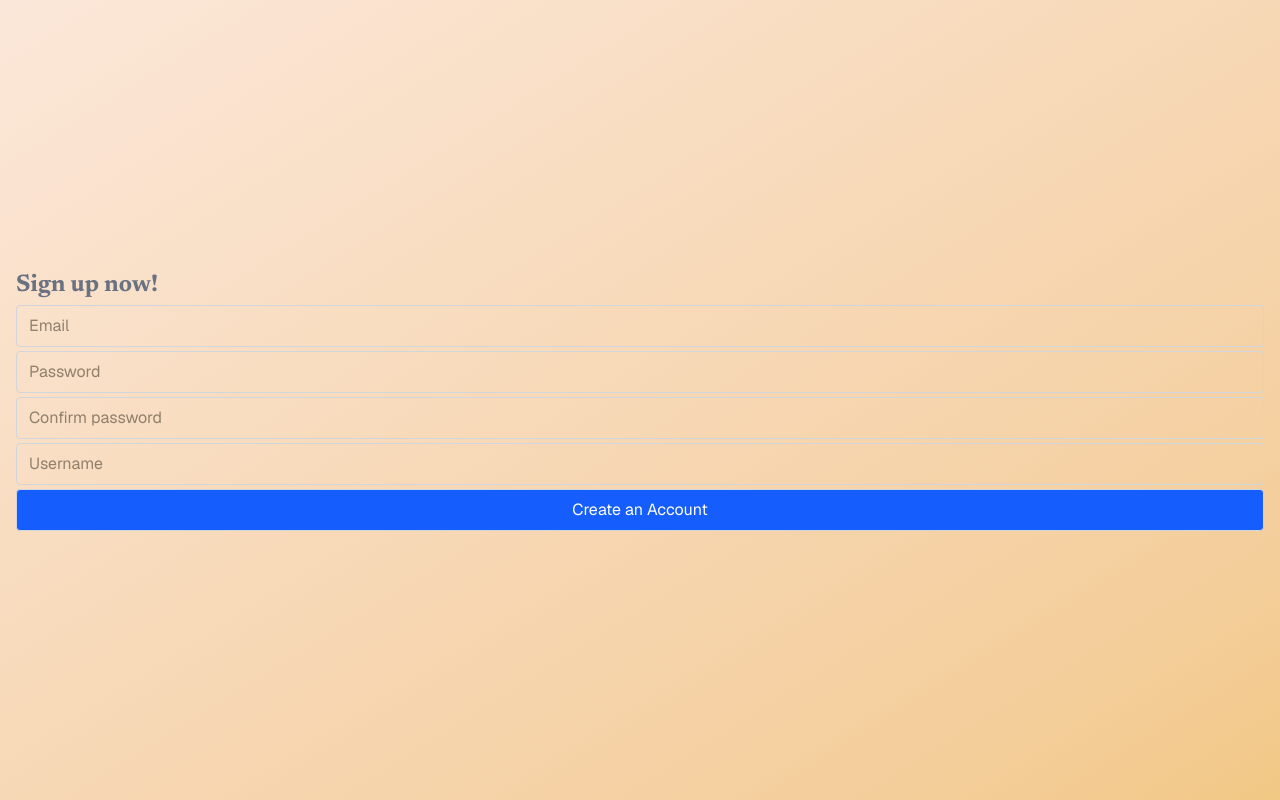
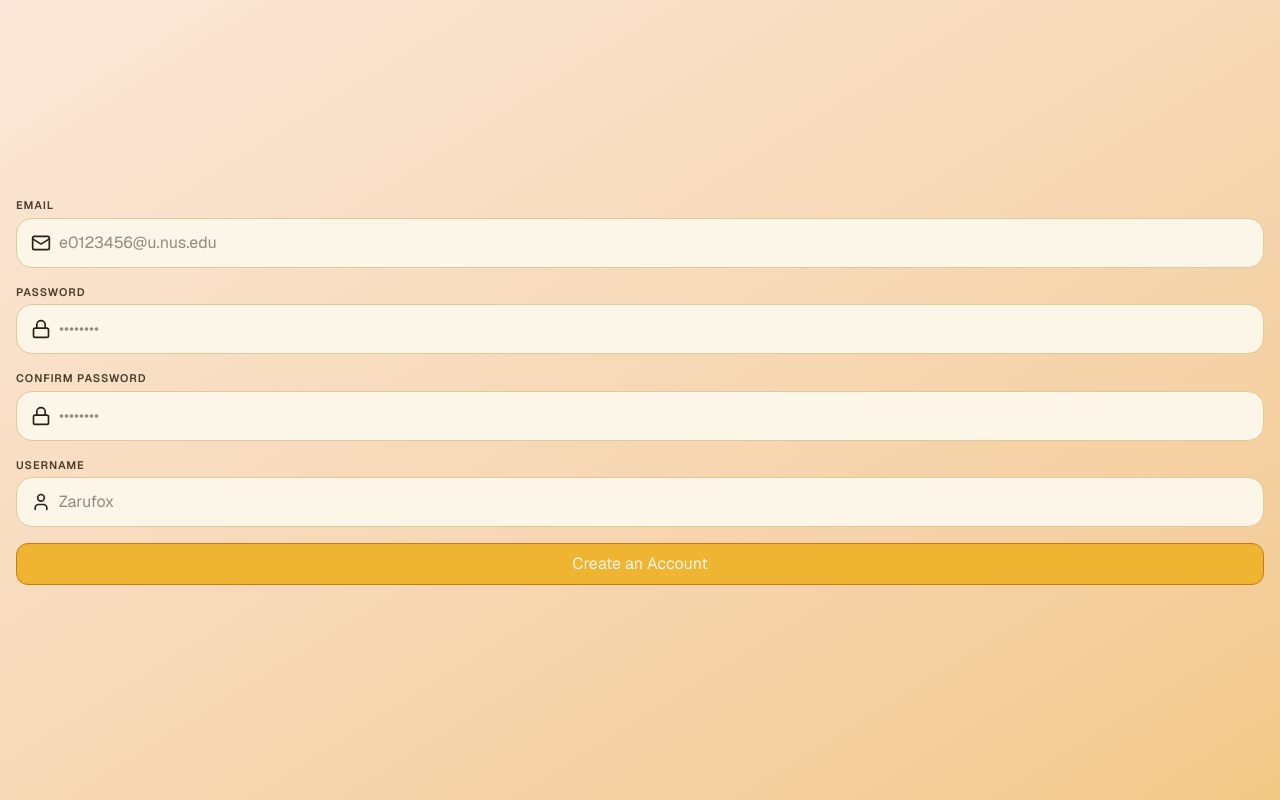
Before and after one commit to zaru-noodles/notelock, a Next.js app: page /register-page in a window 1280 px wide. Built offline with nearby package versions, Linux system fonts and the light colour scheme; no server answers.

Commit message:
Styled register form

```diff
--- a/app/components/auth/LoginForm.tsx
+++ b/app/components/auth/LoginForm.tsx
@@ -45,7 +45,7 @@ export default function LoginForm() {
         NUS EMAIL
       </label>
       <div className="flex items-center pl-3.5 py-1 bg-paper-1 border border-paper-4 rounded-2xl mb-3">
-        <Mail className="h-5 w-5 text-ink-1 stroke-[1.5]" />
+        <Mail className="h-5 w-5 text-ink-1 stroke-2" />
         <input
           className="rounded px-2 py-2 focus:outline-none w-[90%]"
           type="email"
@@ -63,7 +63,7 @@ export default function LoginForm() {
         PASSWORD
       </label>
       <div className="flex items-center pl-3.5 py-1 bg-paper-1 border border-paper-4 rounded-2xl mb-5">
-        <Lock className="h-5 w-5 text-ink-1 stroke-[1.5]"></Lock>
+        <Lock className="h-5 w-5 text-ink-1 stroke-2"></Lock>
         <input
           className="rounded px-2 py-2 focus:outline-none w-[90%]"
           type="password"
--- a/app/components/auth/RegisterForm.tsx
+++ b/app/components/auth/RegisterForm.tsx
@@ -1,6 +1,7 @@
 "use client";
 import { useState } from "react";
 import { LoginRequest, RegisterRequest } from "@/types/api";
+import { Mail, Lock, ArrowRight, User } from "lucide-react";
 
 type Props = {
   setLoginInfomation: (value: LoginRequest) => void;
@@ -48,9 +49,13 @@ export default function RegisterForm({ setLoginInfomation }: Props) {
 
   return (
     <form onSubmit={handleRegister} className="flex flex-col gap-1 w-full">
-      <h2 className="font-bold text-2xl text-gray-500">Sign up now!</h2>
+      <label className="block font-sans text-[11px] font-semibold uppercase tracking-[0.08em] text-ink-2">
+        EMAIL
+      </label>
+      <div className="flex items-center pl-3.5 py-1 bg-paper-1 border border-paper-4 rounded-2xl mb-3">
+        <Mail className="h-5 w-5 text-ink-1 stroke-2" />
         <input
-        className="border border-gray-300 rounded px-3 py-2 focus:border-blue-500 focus:outline-none"
+          className="rounded px-2 py-2 focus:outline-none w-[90%]"
           type="email"
           value={registerRequest.email}
           onChange={(e) =>
@@ -59,19 +64,31 @@ export default function RegisterForm({ setLoginInfomation }: Props) {
               email: e.target.value.toLowerCase(),
             })
           }
-        placeholder="Email"
+          placeholder="e0123456@u.nus.edu"
         />
+      </div>
+      <label className="block font-sans text-[11px] font-semibold uppercase tracking-[0.08em] text-ink-2">
+        PASSWORD
+      </label>
+      <div className="flex items-center pl-3.5 py-1 bg-paper-1 border border-paper-4 rounded-2xl mb-3">
+        <Lock className="h-5 w-5 text-ink-1 stroke-2"></Lock>
         <input
-        className="border border-gray-300 rounded px-3 py-2 focus:border-blue-500 focus:outline-none"
+          className="rounded px-2 py-2 focus:outline-none w-[90%]"
           type="password"
           value={registerRequest.password}
           onChange={(e) =>
             setRegisterRequest({ ...registerRequest, password: e.target.value })
           }
-        placeholder="Password"
+          placeholder="••••••••"
         />
+      </div>
+      <label className="block font-sans text-[11px] font-semibold uppercase tracking-[0.08em] text-ink-2">
+        CONFIRM PASSWORD
+      </label>
+      <div className="flex items-center pl-3.5 py-1 bg-paper-1 border border-paper-4 rounded-2xl mb-3">
+        <Lock className="h-5 w-5 text-ink-1 stroke-2"></Lock>
         <input
-        className="border border-gray-300 rounded px-3 py-2 focus:border-blue-500 focus:outline-none"
+          className="rounded px-2 py-2 focus:outline-none w-[90%]"
           type="password"
           value={registerRequest.confirmPassword}
           onChange={(e) =>
@@ -80,20 +97,27 @@ export default function RegisterForm({ setLoginInfomation }: Props) {
               confirmPassword: e.target.value,
             })
           }
-        placeholder="Confirm password"
+          placeholder="••••••••"
         />
+      </div>
+      <label className="block font-sans text-[11px] font-semibold uppercase tracking-[0.08em] text-ink-2">
+        USERNAME
+      </label>
+      <div className="flex items-center pl-3.5 py-1 bg-paper-1 border border-paper-4 rounded-2xl mb-3">
+        <User className="h-5 w-5 text-ink-1 stroke-2"></User>
         <input
-        className="border border-gray-300 rounded px-3 py-2 focus:border-blue-500 focus:outline-none"
+          className="rounded px-2 py-2 focus:outline-none w-[90%]"
           type="text"
           value={registerRequest.username}
           onChange={(e) =>
             setRegisterRequest({ ...registerRequest, username: e.target.value })
           }
-        placeholder="Username"
+          placeholder="Zarufox"
         />
+      </div>
       {error && <p className="text-red-500 font-bold">{error}</p>}
       <button
-        className="border border-gray-300 rounded px-3 py-2 bg-blue-600 text-white hover:bg-blue-700 disabled:bg-gray-300"
+        className="border border-honey-500 rounded-md px-3 py-2 bg-honey-300 text-paper-1 hover:bg-honey-500 disabled:bg-honey-400 transition-transform duration-200 hover:translate-y-[-1px] hover:shadow-sh-4 mb-4.5"
         type="submit"
         disabled={loading}
       >
--- a/app/components/landing-page/Navbar.tsx
+++ b/app/components/landing-page/Navbar.tsx
@@ -1,29 +1,20 @@
 export default function Navbar() {
+  const navElemStyling =
+    "text-ink-2 text-[18px] font-medium px-1.5 py-1 border-b border-transparent transition-colors duration-250 hover:text-ink-1 hover:border-b-ink-2";
+
   return (
     <nav className="sticky top-0 z-10 flex items-center gap-5.5 px-12 py-4 border-b border-paper-3 bg-paper-1/80 backdrop-blur-md">
       <div className="flex gap-6 ml-6">
-        <a
-          className="text-ink-2 text-[18px] font-medium px-1.5 py-1 border-b border-transparent transition-colors duration-250 hover:text-ink-1  hover:border-b-ink-2"
-          href="#about"
-        >
+        <a className={navElemStyling} href="#about">
           About
         </a>
-        <a
-          className="text-ink-2 text-[18px] font-medium px-1.5 py-1 border-b border-transparent transition-colors duration-250 hover:text-ink-1 hover:border-b-ink-2"
-          href="#modules"
-        >
+        <a className={navElemStyling} href="#modules">
           Modules
         </a>
-        <a
-          className="text-ink-2 text-[18px] font-medium px-1.5 py-1 border-b border-transparent transition-colors duration-250 hover:text-ink-1 hover:border-b-ink-2"
-          href="#stories"
-        >
+        <a className={navElemStyling} href="#stories">
           Stories
         </a>
-        <a
-          className="text-ink-2 text-[18px] font-medium px-1.5 py-1 border-b border-transparent transition-colors duration-250 hover:text-ink-1 hover:border-b-ink-2"
-          href="#faq"
-        >
+        <a className={navElemStyling} href="#faq">
           FAQ
         </a>
       </div>
```
Lines whose indentation alone changed are shown as unchanged.
